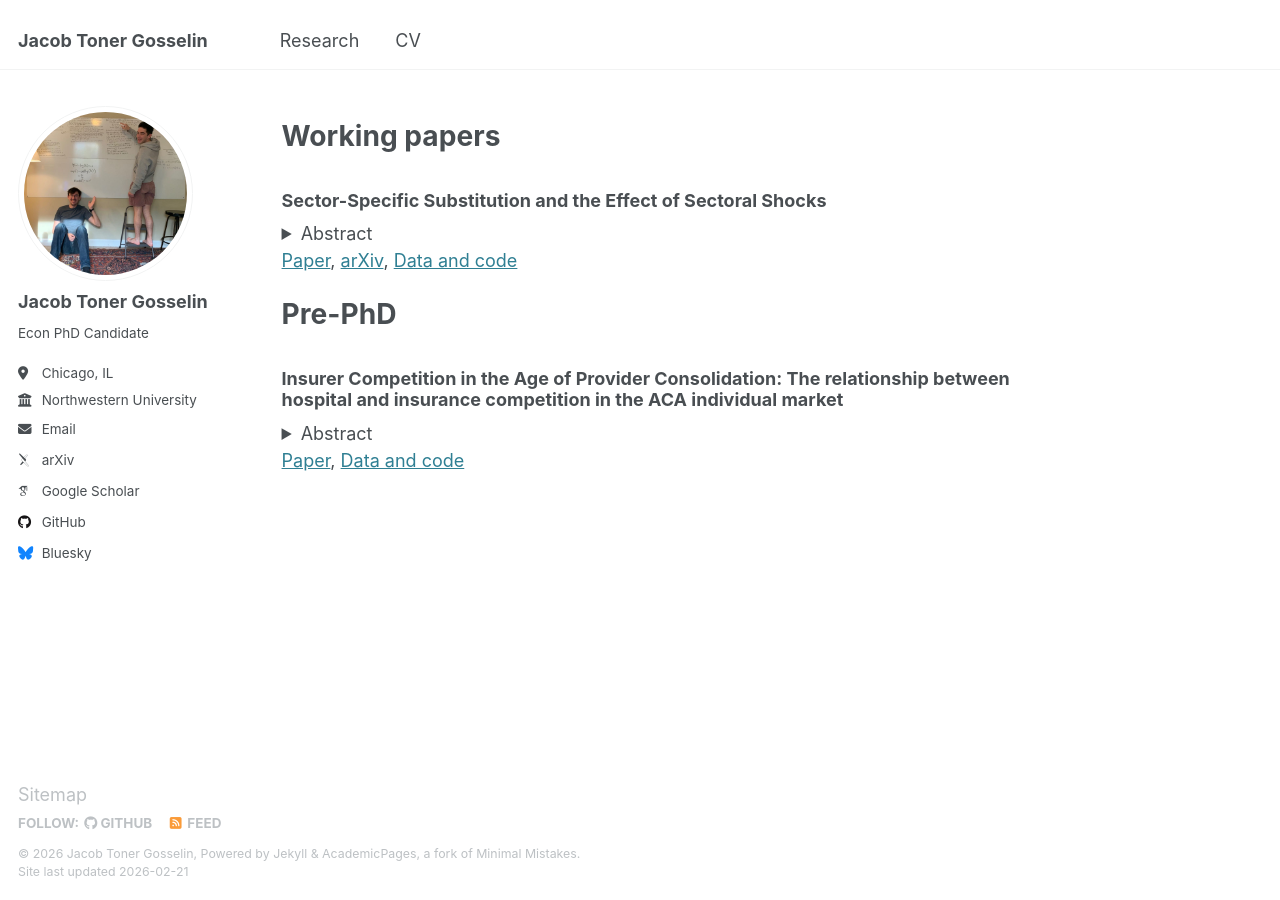
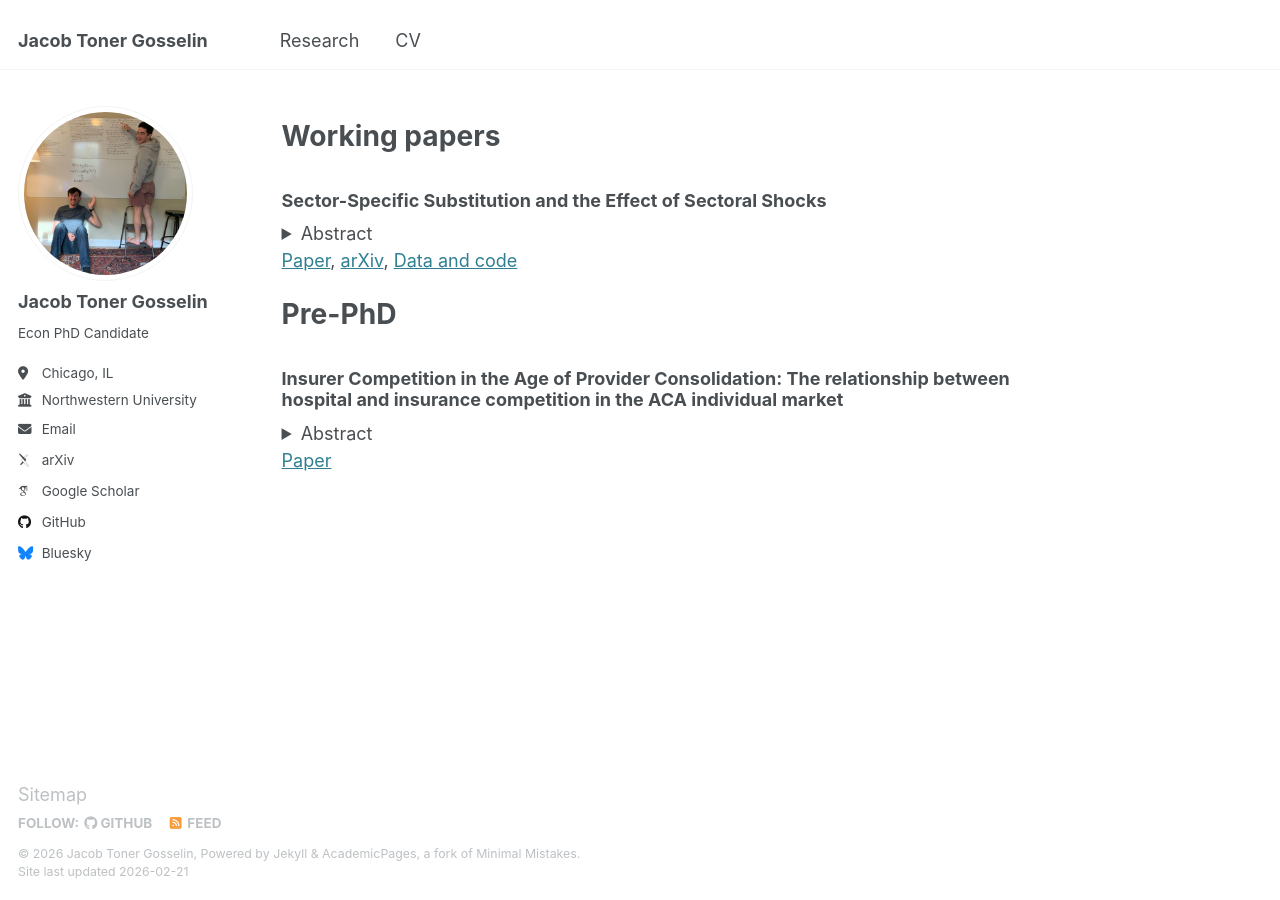
Before and after one commit to jacobgosselin/jacobgosselin.github.io, a Jekyll site: the page built from _pages/research.md, in a window 1280 px wide. Built offline with Jekyll 4.4.1, drawn with Linux system fonts in a browser that asks for light colours; some web fonts are replaced.

Commit message:
Revise about page content and update research abstracts for clarity and accuracy

```diff
--- a/_pages/research.md
+++ b/_pages/research.md
@@ -13,8 +13,8 @@ redirect_from:
 
 <details>
 <summary>Abstract</summary>
-<br>
-How a shock to an individual sector propagates to the prices of other sectors and aggregates to GDP depends on how easily sectoral goods can be substituted in production, which is determined by the intermediate input substitution elasticity. Past estimates of this parameter in the US have been restrictive: they have assumed a common elasticity across industries, and have ignored the use of imports in production. This paper uses a novel empirical strategy to produce new estimates without these restrictions, by exploiting variation in import ratios and in input expenditure shares within industries rather than across industries.  I find that sectors differ meaningfully in their ability to substitute inputs in production, and that the uniform estimate of the intermediate input substitution elasticity is biased downwards relative to the median sector-specific estimate. Relative to imposing the uniform elasticity, sector-specific substitution causes domestic prices to rise more in response to oil import shocks and less in response to semiconductor import shocks. It also implies the average GDP response to a sectoral business cycle is 0.35% higher, making sectoral business cycles 17.8% less costly.
+<!-- <br> -->
+How a shock to an individual sector propagates to the prices of other sectors and aggregates to GDP depends on how easily sectoral goods can be substituted in production, which is determined by the intermediate input substitution elasticity. Past estimates of this parameter in the US have been restrictive: they have assumed a common elasticity across industries, and have ignored the use of imports in production. This paper uses a novel empirical strategy to produce new estimates without these restrictions, by exploiting variation in import ratios and in input expenditure shares within industries rather than across industries.  I find that sectors differ meaningfully in their ability to substitute inputs in production, and that the uniform estimate of the intermediate input substitution elasticity is biased downwards relative to the median sector-specific estimate. Relative to imposing the uniform elasticity, sector-specific substitution causes domestic prices to rise more in response to oil import shocks and less in response to semiconductor import shocks. It also implies the average GDP response to a sectoral business cycle is 0.35% higher, making sectoral business cycles 17.7% less costly.
 
 </details>
 
@@ -26,8 +26,8 @@ How a shock to an individual sector propagates to the prices of other sectors an
 
 <details>
 <summary>Abstract</summary>
-<br>
+<!-- <br> -->
 This paper investigates the impact of hospital competition (or lack thereof) on insurer participation in the ACA's individual market. Using public data from CMS, and private data from the American Hospital Association (AHA), I construct the Herfindahl–Hirschman Index (HHI)  for hospital and insurer markets at the county-level in 34 of the 36 states using federally facilitated marketplaces, across 2015 and 2016 (hospital HHI is lagged by one year). I fit a linear model on 2063 counties across two years in these states, controlling for county-level covariates and fixed effects for year-"rating area" (a geographic designation created by the ACA,  which typically amounts to a collection of counties). I estimate my parameters using OLS. I find higher hospital HHI levels are associated with higher insurer HHI levels at a coefficient of .033, log linearized. I lay the groundwork for further analysis once more years of data are available, contributing to the existing literature by focusing on insurer competition rather than premium price as my primary outcome, leveraging "rating areas" for better model specification, and outlining a novel approach to hospital market HHI construction using hospital "radii" rather than pre-existing geographic bounds.
 </details>
 
-[Paper](https://jacobgosselin.github.io/files/pre_PhD.pdf), [Data and code](https://github.com/jacobgosselin/aca_competition_consolidation)
+[Paper](https://jacobgosselin.github.io/files/pre_PhD.pdf)
```
Also changed, not shown: _pages/about.md (+3 -1 lines).
